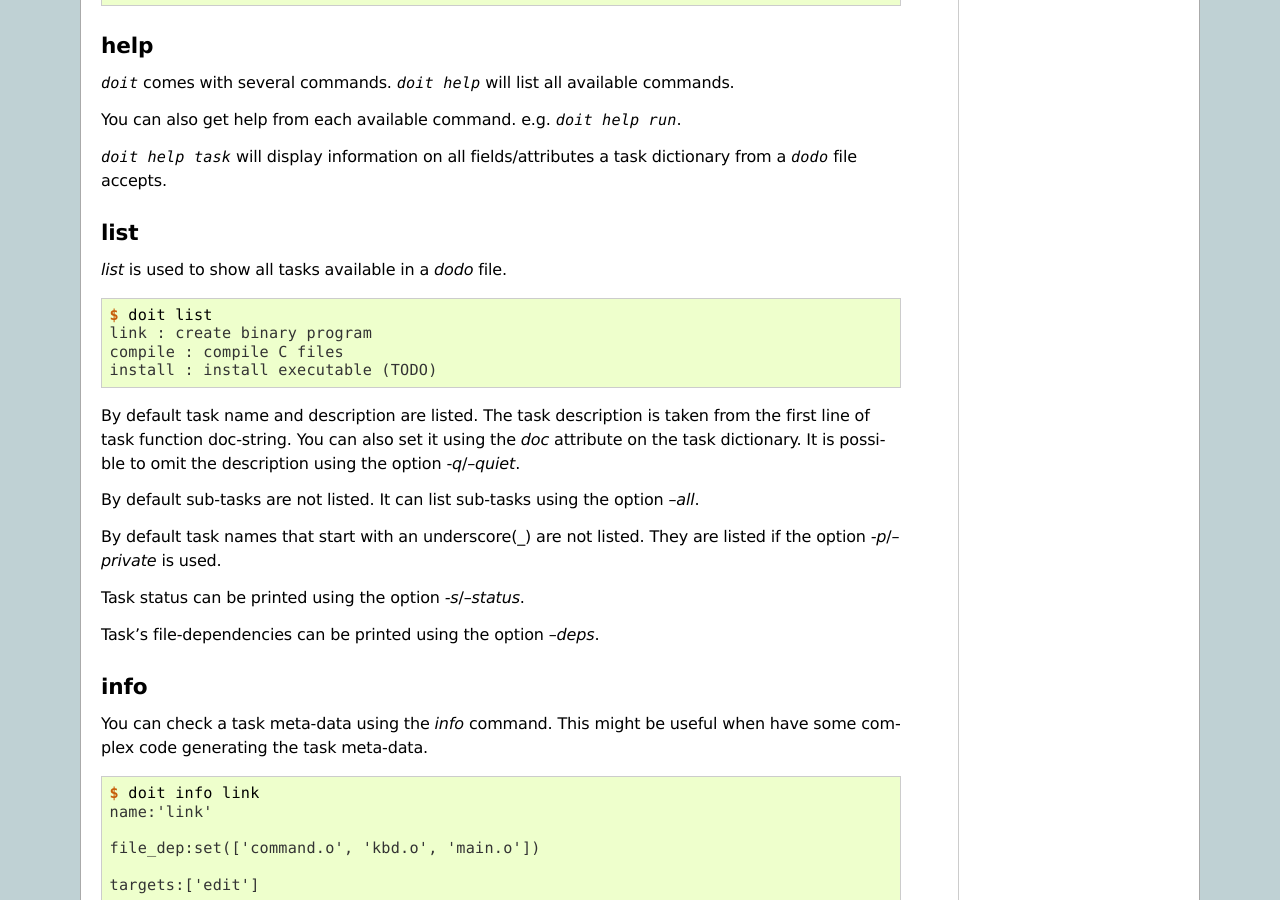
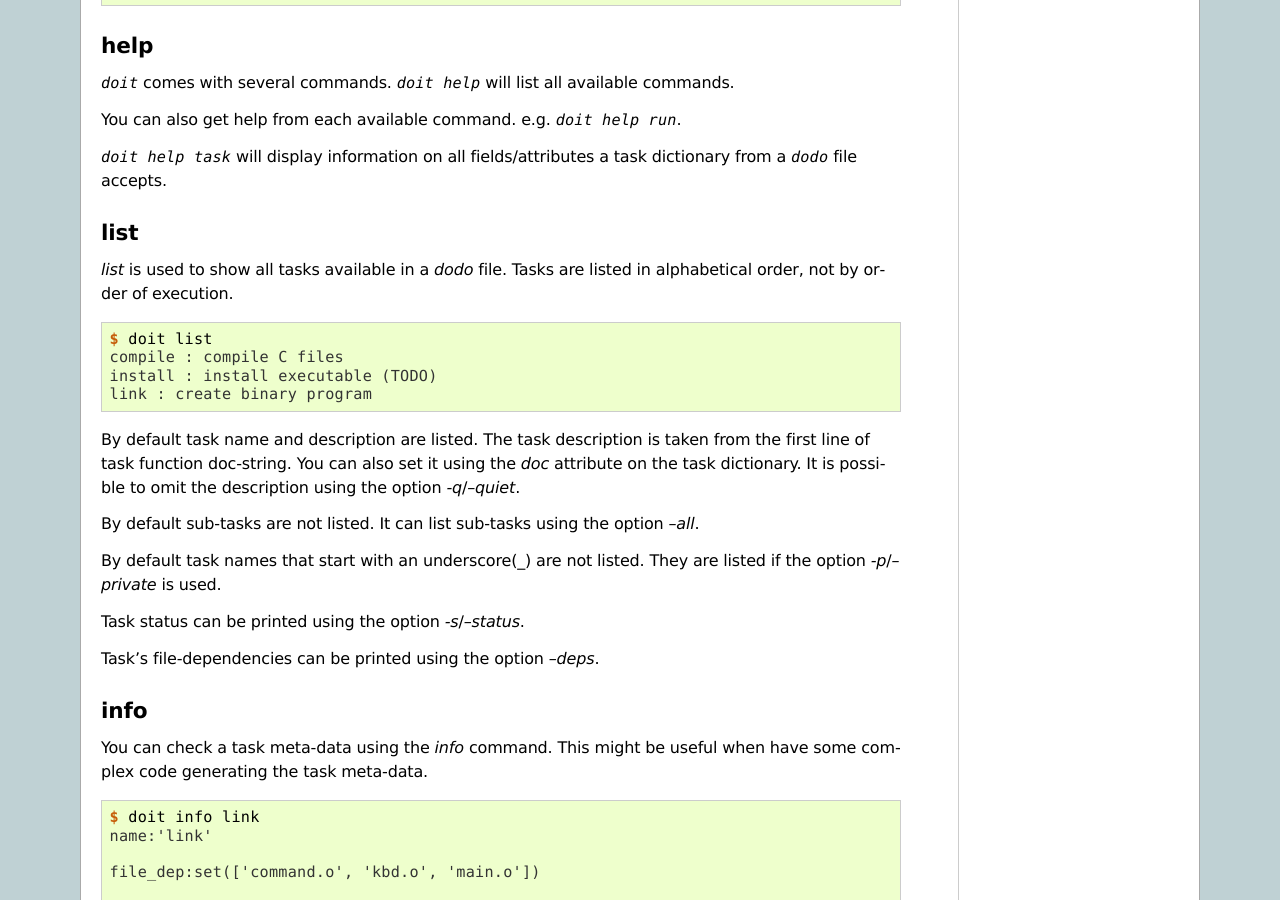
Before and after one commit to pydoit/doit, a Sphinx documentation site: the page built from doc/cmd_other.rst, in a window 1280 px wide and 900 px high, scrolled down 1010 px. Built offline with Sphinx 7.4.7, drawn with Linux system fonts in a browser that asks for light colours.

Commit message:
Clarify order of tasks shown by doit list command
The doit list command shows tasks in alphabetical order, but the
documentation gives the impression that tasks are shown in some other
order. This can cause confusion for users expecting tasks to appear in
order of execution.

```diff
--- a/doc/cmd_other.rst
+++ b/doc/cmd_other.rst
@@ -34,13 +34,14 @@ list
 ------
 
 *list* is used to show all tasks available in a *dodo* file.
+Tasks are listed in alphabetical order, not by order of execution.
 
 .. code-block:: console
 
    $ doit list
-   link : create binary program
    compile : compile C files
    install : install executable (TODO)
+   link : create binary program
 
 
 By default task name and description are listed. The task description is taken
```
